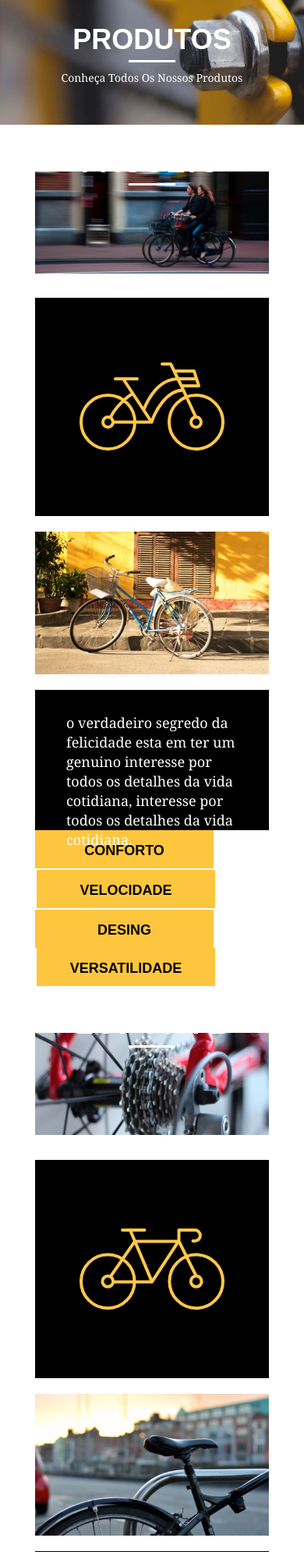
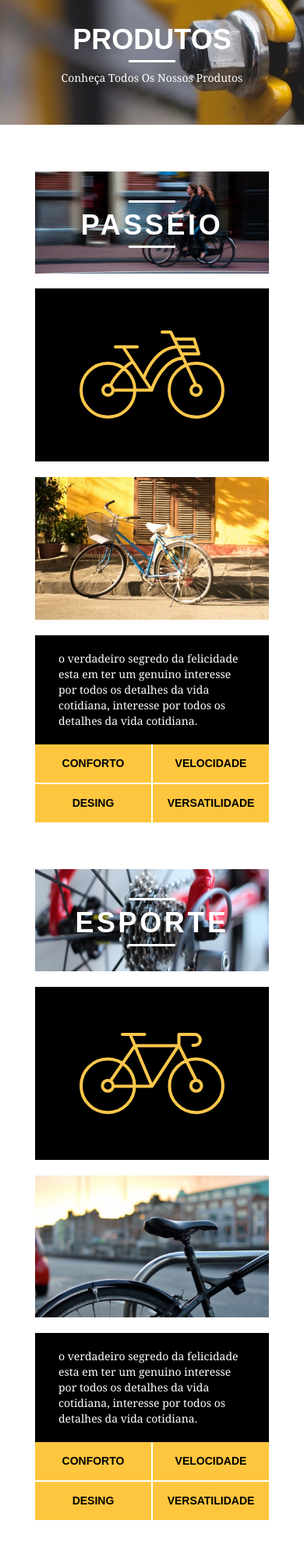
Before and after one commit to MurilloMelgaco/bikcraft, a PHP site: page /produtos.html in a window 390 px wide. Shown: the part 232-2223 px from the top of the page at 78% size. Run offline with PHP 8.4, Linux system fonts and the light colour scheme.

Commit message:
responsivo produtos

```diff
--- a/css/responsivo.css
+++ b/css/responsivo.css
@@ -23,7 +23,30 @@
 	height: 26px;
 }
 
+/*Produtos*/
+
+.produto_item h2 {
+	top: -150px;
+	margin-bottom: -56px;
 }
+
+.produto_icone {
+	padding: 41px 0;
+}
+
+.produto_info p {
+	font-size: 14px;
+	line-height: 20px;
+	height: 122px;
+	padding: 20px 30px;
+}
+
+.produto_info ul li {
+	width: 181px;
+	height: 49px;
+}
+
+} /*Final Do Estilo Para Tablet*/
 
 /*Estilo para smartphone*/
 @media only screen and (max-width: 787px) {
@@ -104,4 +127,38 @@
 	line-height: 25px;
 }
 
+/*Produtos*/
+
+.produto_item h2 {
+	top: -100px;
+	margin-bottom: -68px;
 }
+
+.produto_icone {
+	padding: 41px 0;
+}
+
+.produto_info p {
+	font-size: 14px;
+	line-height: 20px;
+	height: auto;
+	padding: 20px 30px;
+}
+
+.produto_info ul li {
+	width: 149px;
+	height: 49px;
+	font-size: 14px;
+	line-height: 20px;
+	padding-top: 14px;
+}
+
+.form {
+	padding-right: 0px;
+}
+
+.orcamento_dados ul {
+	padding-right: 0px;
+}
+
+} /*Final do estilo para smartphone*/
```
